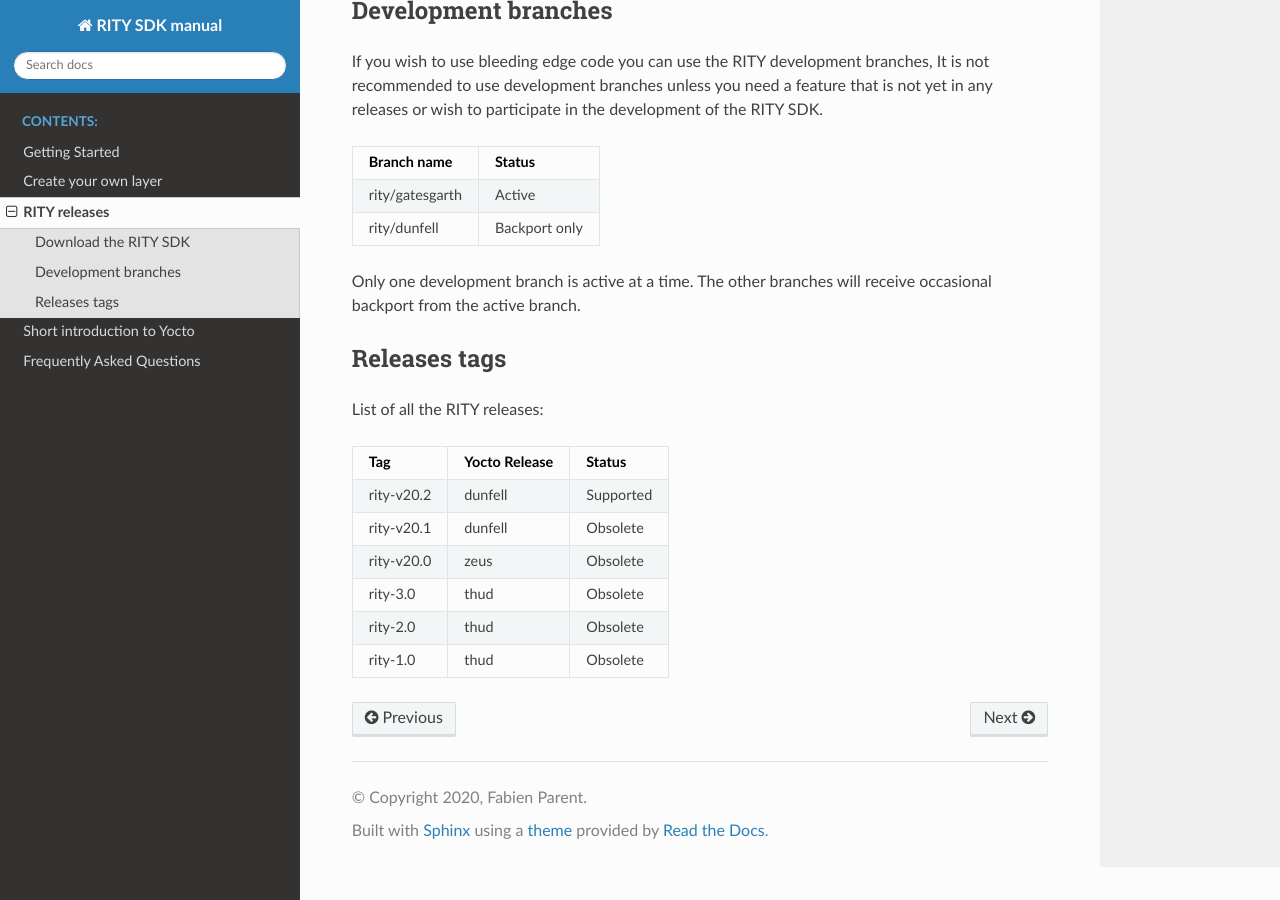
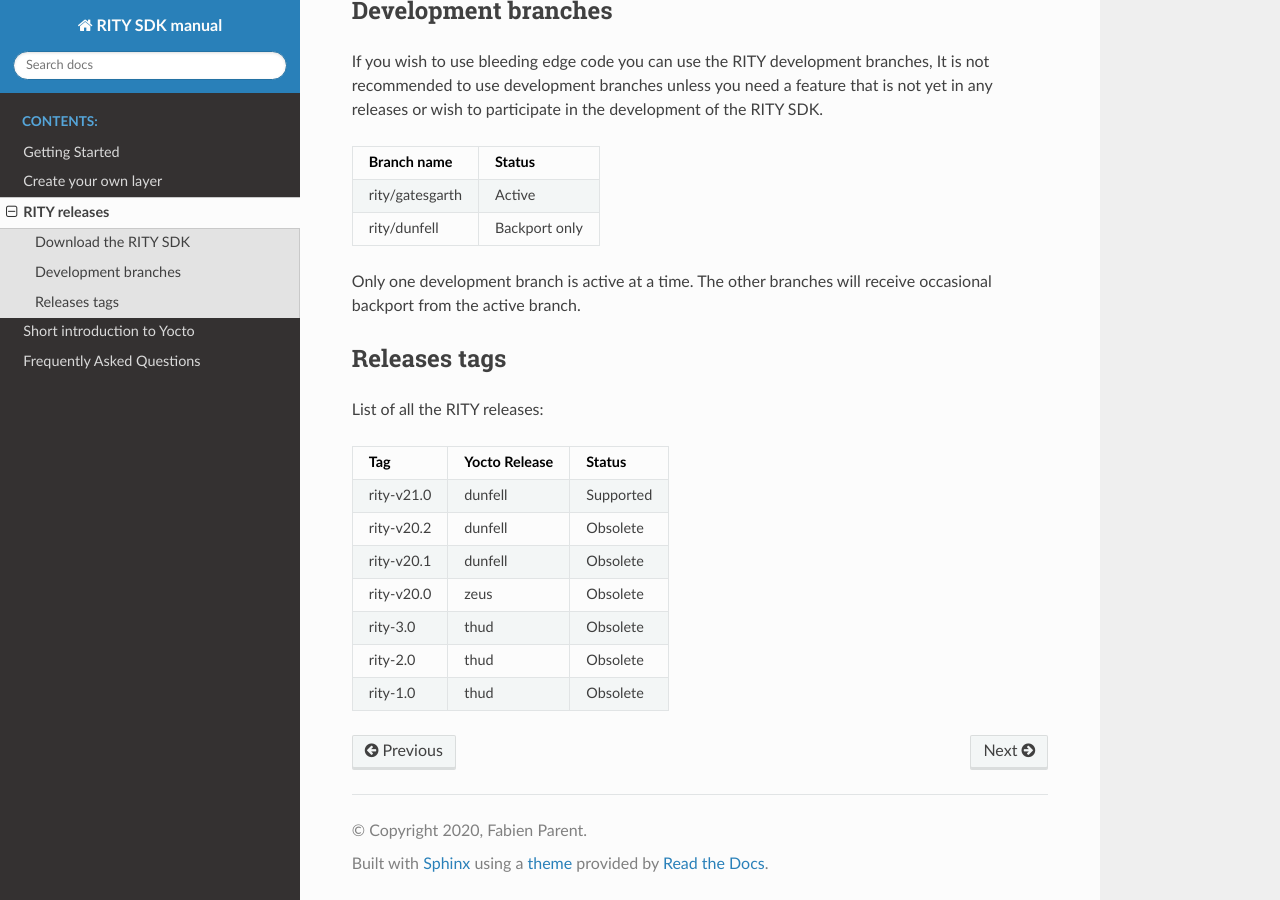
Before and after one commit to via-edge-ai/meta-rity, a Sphinx documentation site: the page built from docs/releases.rst, in a window 1280 px wide and 900 px high, scrolled down 586 px. Built offline with Sphinx 7.4.7 and the Read the Docs theme 2.0.0, drawn with Linux system fonts in a browser that asks for light colours.

Commit message:
docs: add rity-v21.0 release
Add the rity-v21.0 release in the documentation.

Signed-off-by: Fabien Parent <fparent@baylibre.com>

```diff
--- a/docs/releases.rst
+++ b/docs/releases.rst
@@ -50,7 +50,9 @@
 +------------+---------------+-----------+
 | Tag        | Yocto Release | Status    |
 +============+===============+===========+
-| rity-v20.2 | dunfell       | Supported |
+| rity-v21.0 | dunfell       | Supported |
++------------+---------------+-----------+
+| rity-v20.2 | dunfell       | Obsolete  |
 +------------+---------------+-----------+
 | rity-v20.1 | dunfell       | Obsolete  |
 +------------+---------------+-----------+
```
